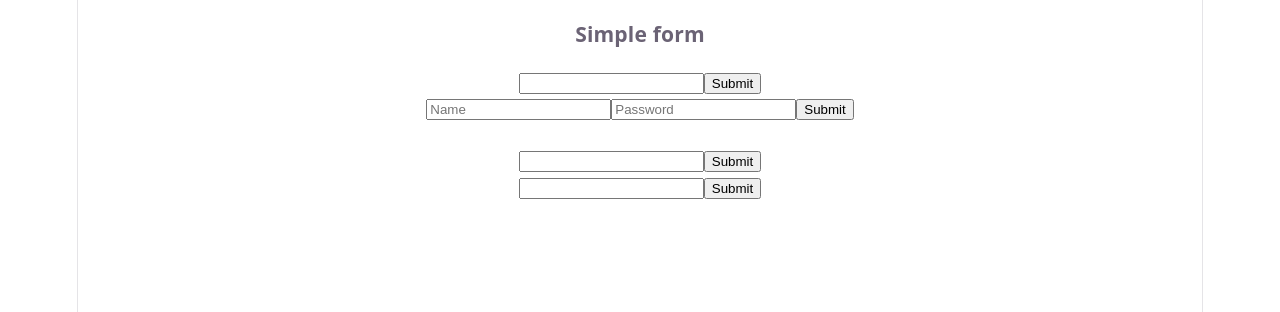
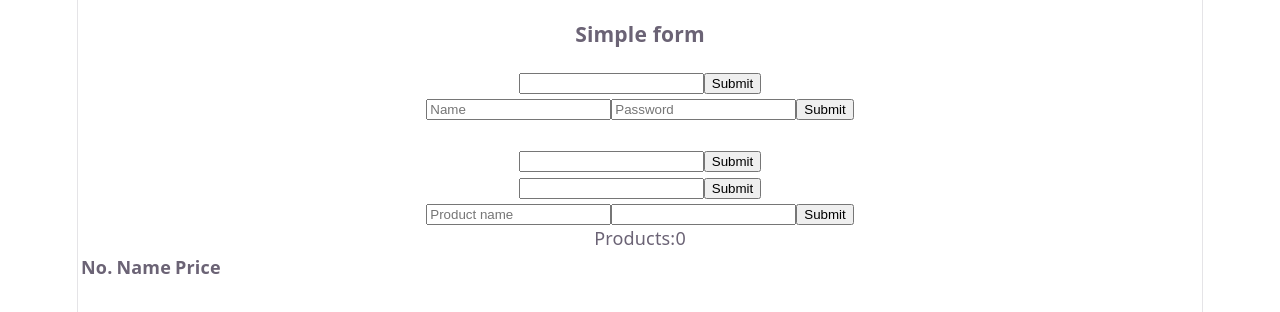
Before and after one commit to Ziad003/Practice-React4-coreConcept-and-form, a React (Vite) app: page / in a window 1280 px wide. Shown: the top 312 px of the page. Built offline with nearby package versions, Linux system fonts and the light colour scheme.

Commit message:
product form and show in another component ProductTable

```diff
--- a/src/App.jsx
+++ b/src/App.jsx
@@ -1,6 +1,7 @@
 import "./App.css";
 import ControlledField from "./components/controlledField/ControlledField";
 import PracticeField from "./components/controlledField/PracticeField";
+import ProductManagement from "./components/productManagement/ProductManagement";
 import Form from "./customFormHook/Form";
 
 function App() {
@@ -12,6 +13,7 @@ function App() {
       <br />
       <PracticeField></PracticeField>
       <Form></Form>
+      <ProductManagement></ProductManagement>
     </>
   );
 }
--- /dev/null
+++ b/src/components/productManagement/ProductForm.jsx
@@ -0,0 +1,40 @@
+import { useState } from "react";
+
+const ProductForm = ({ handleProduct }) => {
+  const [error, setError] = useState("");
+  const handleSubmit = (e) => {
+    e.preventDefault();
+    const name = e.target.name.value;
+    const price = e.target.price.value;
+
+    if (name.length === 0) {
+      setError("Give product name");
+      return;
+    } else if (price.length === 0) {
+      setError("Give product price");
+      return;
+    } else {
+      setError("");
+    }
+
+    const newProduct = {
+      name,
+      price,
+    };
+    handleProduct(newProduct);
+  };
+  return (
+    <div>
+      <form onSubmit={handleSubmit}>
+        <input type="text" name="name" id="" placeholder="Product name" />
+        <input type="text" name="price" id="" />
+        <input type="submit" value="Submit" />
+      </form>
+      <p>
+        <small>{error}</small>
+      </p>
+    </div>
+  );
+};
+
+export default ProductForm;
--- /dev/null
+++ b/src/components/productManagement/ProductManagement.jsx
@@ -0,0 +1,20 @@
+
+import { useState } from 'react';
+import ProductForm from './ProductForm';
+import ProductTable from './ProductTable';
+
+const ProductManagement = () => {
+    const [products,setProduct]=useState([]);
+    const handleProduct=(pr)=>{
+        const newProduct=[...products,pr]
+        setProduct(newProduct);
+    }
+    return (
+        <div>
+            <ProductForm handleProduct={handleProduct}></ProductForm>
+            <ProductTable products={products}></ProductTable>
+        </div>
+    );
+};
+
+export default ProductManagement;
--- /dev/null
+++ b/src/components/productManagement/ProductTable.jsx
@@ -0,0 +1,28 @@
+const ProductTable = ({ products }) => {
+  console.log(products);
+  return (
+    <div>
+      <p>Products:{products.length}</p>
+      <table>
+        <thead>
+          <tr>
+            <th>No.</th>
+            <th>Name</th>
+            <th>Price</th>
+          </tr>
+        </thead>
+        <tbody>
+          {products.map((product, index) => (
+            <tr key={index}>
+              <td>{index + 1}</td>
+              <td>{product.name}</td>
+              <td>{product.price}</td>
+            </tr>
+          ))}
+        </tbody>
+      </table>
+    </div>
+  );
+};
+
+export default ProductTable;
--- a/src/customFormHook/Form.jsx
+++ b/src/customFormHook/Form.jsx
@@ -1,7 +1,6 @@
-import customHook from "./customHook";
-
+import UseCustomFormHook from "./UseCustomFormHook";
 const Form = () => {
-  const [name, setName] = customHook("");
+  const [name, setName] = UseCustomFormHook("");
   const handleSubmit = (e) => {
     e.preventDefault();
     console.log(name);
--- a/src/customFormHook/customHook.jsx
+++ b/src/customFormHook/UseCustomFormHook.jsx
@@ -2,7 +2,7 @@
 
 import { useState } from "react";
 
-const customHook = (defaultValue) => {
+const UseCustomFormHook = (defaultValue) => {
   const [value, setValue] = useState(defaultValue);
 
   const manageValue = (e) => {
@@ -12,4 +12,4 @@ const customHook = (defaultValue) => {
   return [value, manageValue];
 };
 
-export default customHook;
+export default UseCustomFormHook;
```
